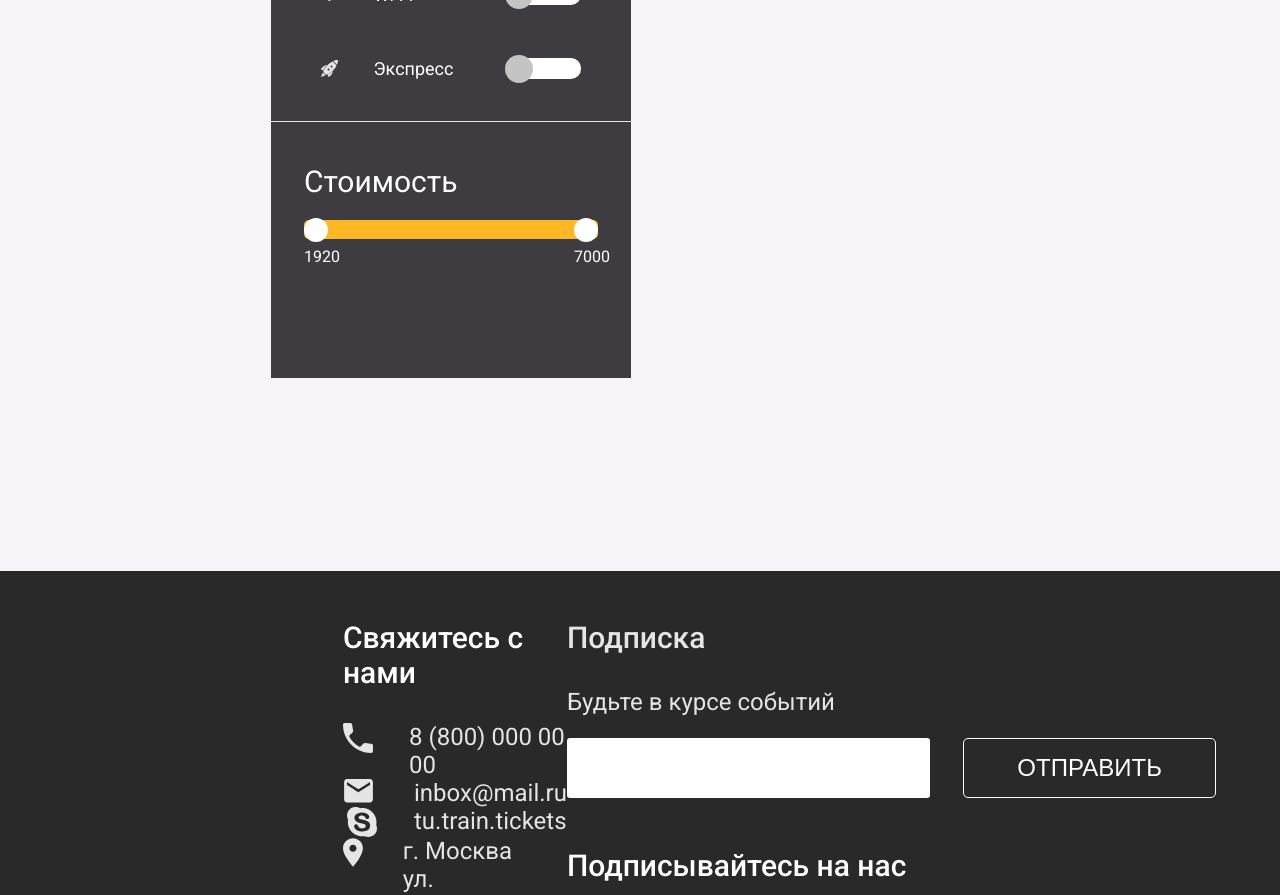
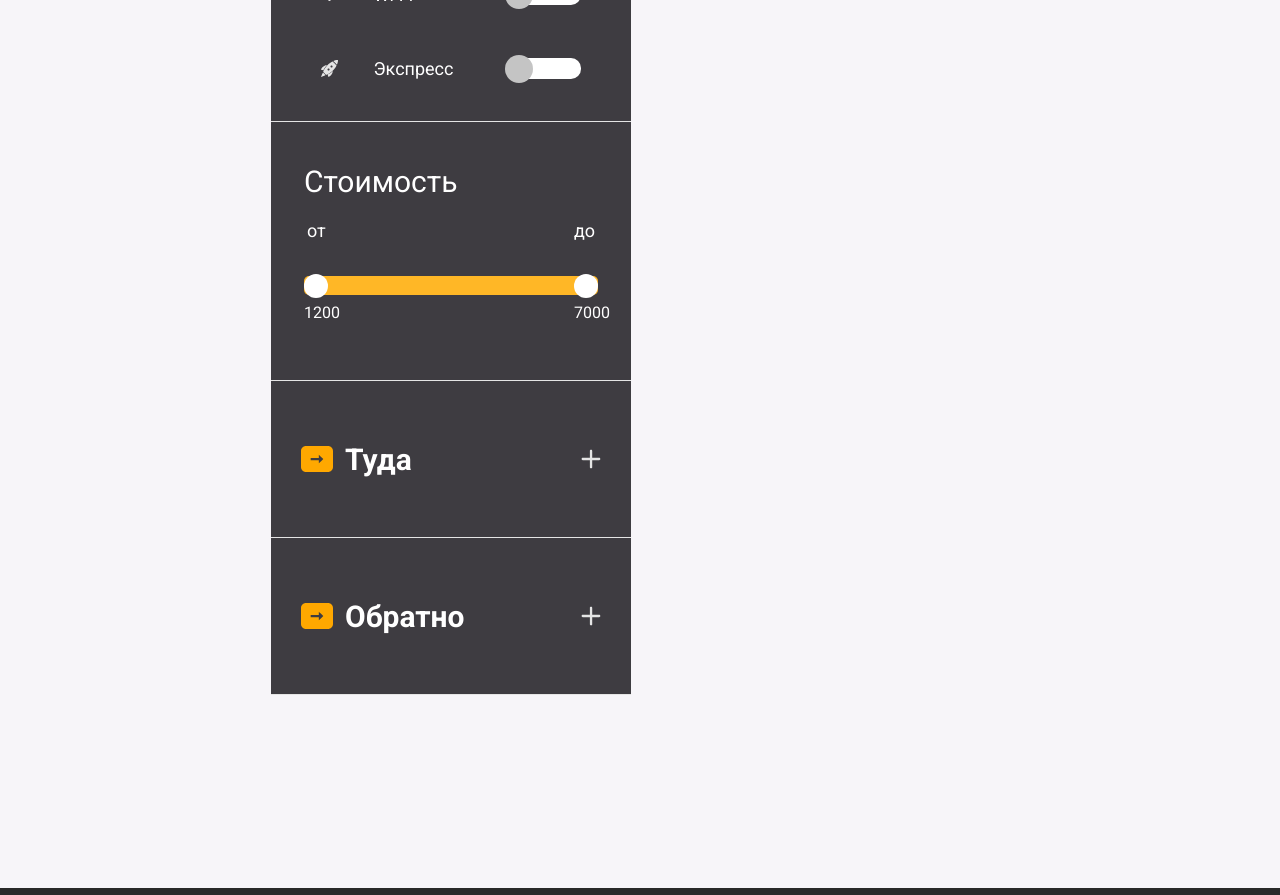
Before and after one commit to meshhi/train_tickets_sale_site, a React (Vite) app: page /orderticket in a window 1280 px wide. Shown: the part 1420-2315 px from the top of the page. Built offline with nearby package versions, Linux system fonts and the light colour scheme; no server answers.

Commit message:
sidefilter

```diff
--- a/src/components/Content/OrderCompleted/Content/OrderInfoBlock/Content/OrderInfoDetails.tsx
+++ b/src/components/Content/OrderCompleted/Content/OrderInfoBlock/Content/OrderInfoDetails.tsx
@@ -25,6 +25,9 @@
     height: 1113px;
     position: relative;
     bottom: 200px;
+    border: 1px solid #C4C4C4;
+    box-shadow: 0px 2px 2px 0px rgba(0, 0, 0, 0.25);
+    background-color: var(--main-color);
 `
 
 // HEADER
--- a/src/components/Content/OrderTicket/Content/TicketOrderWindow/TicketOrderWindow.tsx
+++ b/src/components/Content/OrderTicket/Content/TicketOrderWindow/TicketOrderWindow.tsx
@@ -11,8 +11,12 @@
 import rocket from '/src/assets/svg/train_filters/rocket.svg';
 import sit from '/src/assets/svg/train_filters/sit.svg';
 import wifi from '/src/assets/svg/train_filters/wifi.svg';
+import arrow_direction from '/src/assets/svg/train_filters/arrow_direction.svg';
+import add from '/src/assets/svg/train_filters/add.svg';
+
 import { CustomToggleButton } from '../../../../Elements/Buttons/CustomToggleButton';
 import { CustomDoubleRangeInput } from '../../../../Elements/Inputs/CustomDoubleRangeInput';
+import { useState } from 'react';
 
 const TicketOrderWindowContainer = styled.section`
     width: 100%;
@@ -36,7 +40,7 @@
 
 const TicketIssueSideFilter = styled.form`
   width: 360px;
-  height: 1012px;
+  min-height: 1012px;
   background-color: var(--smooth-black-2);
 `
 const DatesBlock = styled.div`
@@ -113,6 +117,7 @@
   justify-content: center;
   align-items: flex-start;
   gap: 21px;
+  border-bottom: 1px solid var(--smooth-grey);
 `
 
 const PriceText = styled.h2`
@@ -124,10 +129,6 @@
   line-height: normal;
 `
 
-const PriceInputRange = styled(CustomDoubleRangeInput)`
-
-`
-
 const TicketIssueLastTickets = styled.form`
 
 `
@@ -137,8 +138,49 @@
 `
 
 
+const DirectionBlock = styled.div`
+  min-height: 96px;
+  padding: 30px;
+  border-bottom: 1px solid var(--smooth-grey);
+`
+
+const DirectionHeader = styled.div`
+  min-height: 96px;
+  color: #FFF;
+  font-family: Roboto;
+  font-size: 30px;
+  font-style: normal;
+  font-weight: 700;
+  line-height: normal;
+  display: flex;
+  align-items: center;
+  justify-content: space-between;
+  gap: 12px;
+`
+
+const DirectionHeaderText = styled.span`
+  flex: 1;
+  text-align: start;
+`
+
+const DirectionBody = styled.div<{$isOpen?: boolean}>`
+  height: ${props => props.$isOpen ? "auto" : 0};
+  opacity: ${props => props.$isOpen ? 1 : 0};
+`
+
+const DateValueFormatter = (numberValue: number) => {
+  return (`${numberValue}:00`)
+}
+
 
 const TicketOrderWindow = () => {
+
+  const [isOpen, setOpen] = useState(false);
+
+  const handleOpenClick = (e) => {
+    setOpen(prev => !prev);
+  }
+
   return (
     <TicketOrderWindowContainer>
       <ProgressBar></ProgressBar>
@@ -197,8 +239,50 @@
             </FiltersBlock>
             <PriceBlock>
               <PriceText>Стоимость</PriceText>
-                <PriceInputRange></PriceInputRange>
+              <CustomDoubleRangeInput minValue={1200} maxValue={7000} maxRangeSizeCoefficient={0.2} labels={{ min: "от", max: "до" }}></CustomDoubleRangeInput>
             </PriceBlock>
+            <DirectionBlock>
+              <DirectionHeader>
+                  <Icon
+                  $srcImg={arrow_direction}
+                  $width={32}
+                  $height={26}
+                  $backgroundColor={"#FFA800"}
+                  ></Icon>
+                    <DirectionHeaderText>Туда</DirectionHeaderText>
+                  <Icon
+                    $srcImg={add}
+                    $width={20}
+                    $height={20}
+                    onClick={handleOpenClick}
+                  ></Icon>
+                </DirectionHeader>
+              <DirectionBody $isOpen={isOpen}>
+                <CustomDoubleRangeInput minValue={0} maxValue={24} maxRangeSizeCoefficient={Math.round(1 / 24)} valueFormatter={DateValueFormatter} $height={10}></CustomDoubleRangeInput>
+                <CustomDoubleRangeInput minValue={0} maxValue={24} maxRangeSizeCoefficient={Math.round(1 / 24)} valueFormatter={DateValueFormatter} $height={10}></CustomDoubleRangeInput>
+              </DirectionBody>
+            </DirectionBlock>
+            <DirectionBlock>
+              <DirectionHeader>
+                <Icon
+                  $srcImg={arrow_direction}
+                  $width={32}
+                  $height={26}
+                  $backgroundColor={"#FFA800"}
+                ></Icon>
+                <DirectionHeaderText>Обратно</DirectionHeaderText>
+                <Icon
+                  $srcImg={add}
+                  $width={20}
+                  $height={20}
+                  onClick={handleOpenClick}
+                ></Icon>
+              </DirectionHeader>
+              <DirectionBody $isOpen={isOpen}>
+                <CustomDoubleRangeInput minValue={0} maxValue={24} maxRangeSizeCoefficient={Math.round(1 / 24)} valueFormatter={DateValueFormatter} $height={10}></CustomDoubleRangeInput>
+                <CustomDoubleRangeInput minValue={0} maxValue={24} maxRangeSizeCoefficient={Math.round(1 / 24)} valueFormatter={DateValueFormatter} $height={10}></CustomDoubleRangeInput>
+              </DirectionBody>
+            </DirectionBlock>
           </TicketIssueSideFilter>
           <TicketIssueLastTickets></TicketIssueLastTickets>
         </TicketIssueWindowSidebar>
--- a/src/components/Elements/Inputs/CustomDoubleRangeInput.tsx
+++ b/src/components/Elements/Inputs/CustomDoubleRangeInput.tsx
@@ -1,13 +1,14 @@
 import { useState } from "react";
 import styled from "styled-components";
 
-const InputContainer = styled.div`
+const InputContainer = styled.div<{$height?: string | number}>`
     width: 100%;
-    height: 100px;
     position: relative;
     display: grid;
-    --_height: 19px;
+    --_height: ${props => props.$height ? props.$height : 19}px;
     --_thumb-size: 24px;
+    align-items: center;
+    margin: ${props => props.$height ? props.$height * 2 : 19}px 0;
 `
 
 const TrackWrapper = styled.div`
@@ -31,7 +32,7 @@
     border: 1px solid white;
 `
 
-const RangeBetween = styled.div<{$left?: string, $right?: string}>`
+const RangeBetween = styled.div<{ $left?: string, $right?: string }>`
     position: absolute;
     z-index: 2;
     left: ${props => props.$left ? props.$left : 0};
@@ -43,7 +44,7 @@
 
 `
 
-const Thumb = styled.div<{$left?: string, $right?: string;}>`
+const Thumb = styled.div<{ $left?: string, $right?: string; }>`
     position: absolute;
     z-index: 5;
     width: var(--_thumb-size);
@@ -121,9 +122,48 @@
     color: white;
 `
 
-export const CustomDoubleRangeInput = () => {
-    const [min, setMin] = useState(1920);
-    const [max, setMax] = useState(7000);
+const RangeLabels = styled.div`
+    width: 98%;
+    display: flex;
+    flex-direction: row;
+    justify-content: space-between;
+    align-items: center;
+`
+
+const RangeLabel = styled.span`
+    display: block;
+    font-family: Roboto;
+    font-size: 18px;
+    font-style: normal;
+    font-weight: 400;
+    line-height: normal;
+    color: white;
+`
+
+const ComponentContainer = styled.div`
+    display: flex;
+    flex-direction: column;
+    align-items: center;
+    width: 100%;
+    gap: 16px;
+`
+
+type CustomDoubleRangeInputProps = {
+    minValue: number,
+    maxValue: number,
+    maxRangeSizeCoefficient: number,
+    valueFormatter?: (value: any) => string,
+    labels?: {
+        min: string | number,
+        max: string | number,
+    },
+    $height?: string | number,
+}
+
+export const CustomDoubleRangeInput = ({ minValue, maxValue, maxRangeSizeCoefficient, valueFormatter, labels, $height }: CustomDoubleRangeInputProps): React.JSX.Element => {
+    const [zeroOffset, setZeroOffset] = useState<number>(minValue);
+    const [min, setMin] = useState<number>(minValue - zeroOffset);
+    const [max, setMax] = useState<number>(maxValue - zeroOffset);
     const [start, setStart] = useState(min);
     const [end, setEnd] = useState(max);
 
@@ -132,36 +172,42 @@
 
     const handleStartRangeChange = (e) => {
         const currentValue = Number(e.target.value);
-        if (currentValue >= end) {
+        if (currentValue >= end - (maxRangeSizeCoefficient * max)) {
             return;
         }
 
         const percent = 100 / max;
-        const resultOffset = percent * (currentValue / max * 100) + '%';
-        console.log(resultOffset);
+        const resultOffset = percent * (currentValue) + '%';
 
         set$left(resultOffset);
         setStart(currentValue);
+
+        console.log($height);
     }
 
     const handleEndRangeChange = (e) => {
         const currentValue = Number(e.target.value);
-        if (currentValue <= start) {
+        if (currentValue <= start + (maxRangeSizeCoefficient * max)) {
             return;
         }
 
         const percent = 100 / max;
-
-        set$right(100 - (percent * currentValue) + '%');
+        const resultOffset = 100 - (percent * currentValue) + '%';
+        set$right(resultOffset);
         setEnd(currentValue);
     }
 
-    return(
-        <InputContainer>
-            {/* <div className="range-labels">
-                <span className="range-label range-label-start">0</span>
-                <span className="range-label range-label-end">100</span>
-            </div> */}
+    return (
+        <ComponentContainer>
+            {
+                labels
+                    ? <RangeLabels>
+                        <RangeLabel>{labels.min}</RangeLabel>
+                        <RangeLabel>{labels.max}</RangeLabel>
+                    </RangeLabels>
+                    : false
+            }
+            <InputContainer $height={$height}>
                 <RangeInput type="range" min={min} value={start} max={max} name="" id=""
                     onInput={handleStartRangeChange}
                 />
@@ -174,15 +220,24 @@
                     <RangeBetween $left={$left} $right={$right}></RangeBetween>
                     <LeftThumbWrapper>
                         <Thumb className="left" $left={$left}>
-                        <ThumbText>{start}</ThumbText>
+                            <ThumbText>{
+                                valueFormatter
+                                    ? valueFormatter(start + zeroOffset)
+                                    : start + zeroOffset
+                            }</ThumbText>
                         </Thumb>
                     </LeftThumbWrapper>
                     <RightThumbWrapper>
                         <Thumb className="right" $right={$right}>
-                        <ThumbText>{end}</ThumbText>
+                            <ThumbText>{
+                                valueFormatter
+                                    ? valueFormatter(end + zeroOffset)
+                                    : end + zeroOffset}</ThumbText>
                         </Thumb>
                     </RightThumbWrapper>
                 </TrackWrapper>
             </InputContainer>
+        </ComponentContainer>
+
     )
 }
```
Also changed, not shown: src/assets/svg/train_filters/add.svg (added), src/assets/svg/train_filters/arrow_direction.svg (added). Lines whose indentation alone changed are shown as unchanged.
